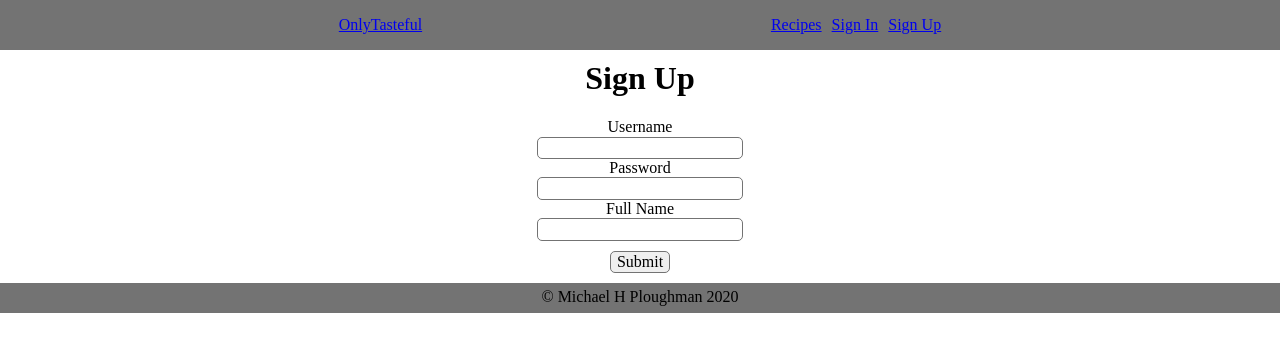
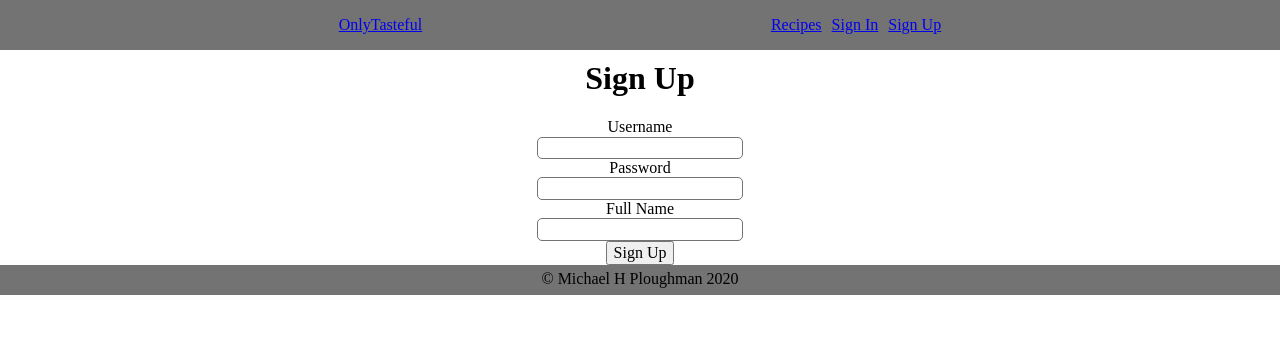
Before and after one commit to Evoxus/OnlyTasteful-client, a React (Create React App) app: page /signup in a window 1280 px wide. Shown: the top 352 px of the page. Built offline with nearby package versions, Linux system fonts and the light colour scheme; no server answers.

Commit message:
SignUp working

```diff
--- a/src/components/App/App.js
+++ b/src/components/App/App.js
@@ -40,9 +40,15 @@ class App extends Component {
     })
   }
 
+  handleSignUp = (user_name) => {
+    this.setState({
+      currentUser: user_name,
+    })
+  }
+
   handleSignOut = () => {
     this.setState({
-      currentUser: false,
+      currentUser: null,
     })
   }
 
@@ -63,6 +69,7 @@ class App extends Component {
       recipes: this.state.recipes,
       currentUser: this.state.currentUser,
       signIn: this.handleSignIn,
+      signUp: this.handleSignUp,
       signOut: this.handleSignOut,
       createRecipe: this.handleCreateRecipe,
       addRecipe: this.handleCreateRecipe,
--- a/src/routes/SignIn/SignIn.js
+++ b/src/routes/SignIn/SignIn.js
@@ -4,7 +4,7 @@ import TokenService from '../../services/token-service';
 import OnlyTastefulContext from '../../context/OnlyTastefulContext';
 import './SignIn.css';
 
-class SignIn extends Component {
+export default class SignIn extends Component {
   state = {
     error: null,
   }
@@ -57,5 +57,3 @@ class SignIn extends Component {
     )
   }
 }
-
-export default SignIn;
--- a/src/routes/SignUp/SignUp.js
+++ b/src/routes/SignUp/SignUp.js
@@ -1,25 +1,69 @@
-import React from 'react';
+import React, { Component } from 'react';
+import AuthApiService from '../../services/auth-api-service';
+import TokenService from '../../services/token-service';
+import OnlyTastefulContext from '../../context/OnlyTastefulContext';
 import './SignUp.css';
 
-function SignUp() {
+export default class SignUp extends Component {
+  state = {
+    error: null,
+  }
+  static defaultProps = {
+    history: {
+      push: () => { }
+    },
+  }
+
+  static contextType = OnlyTastefulContext;
+
+  onSignUp = (e) => {
+    e.preventDefault()
+    const { user_name, password, full_name } = e.target
+
+    AuthApiService.postUser({
+      user_name: user_name.value,
+      password: password.value,
+      full_name: full_name.value
+    })
+      .then(res => {
+        AuthApiService.postLogin({
+          user_name: user_name.value,
+          password: password.value
+        })
+          .then(res => {
+            this.setState({
+              error: null,
+            })
+            this.context.signUp(user_name.value)
+            TokenService.saveAuthToken(res.authToken)
+            this.props.history.push('/recipes')
+          })
+      }
+      )
+      .catch(res => this.setState({
+        error: res.error,
+      }))
+  }
+
+  render() {
     return (
       <main role='main' className='signUp'>
         <header>
           <h1>Sign Up</h1>
         </header>
         <section>
-      <form>
+          {this.state.error && <div className='errorMsg'>{this.state.error}</div>}
+          <form onSubmit={this.onSignUp}>
             <label htmlFor='register_user_name'>Username</label>
             <input type='text' name='user_name' id='register_user_name' />
             <label htmlFor='register_password'>Password</label>
             <input type='password' name='password' id='register_password' />
             <label htmlFor='register_full_name'>Full Name</label>
             <input type='text' name='full_name' id='register_full_name' />
-        <input type='submit' />
+            <button type='submit'>Sign Up</button>
           </form>
         </section>
       </main>
     )
   }
-
-export default SignUp;
+}
```
Lines whose indentation alone changed are shown as unchanged.
